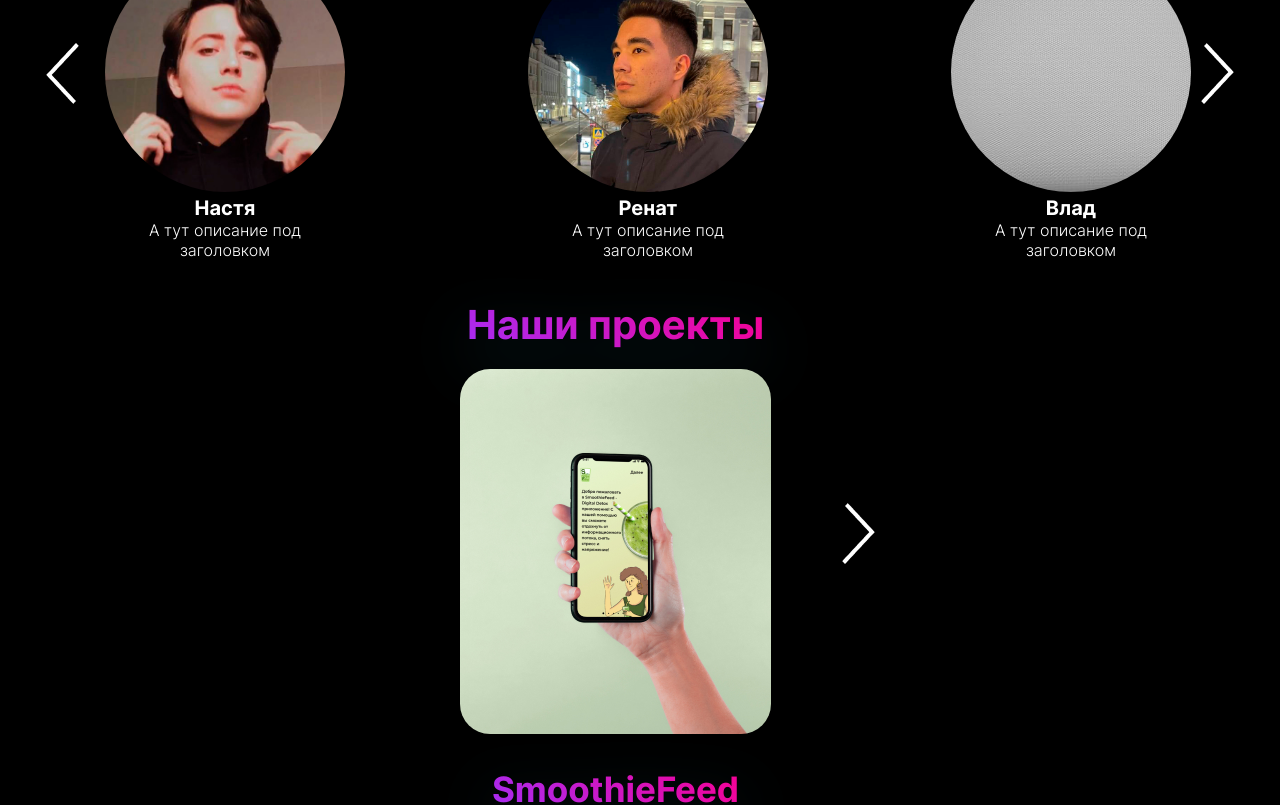
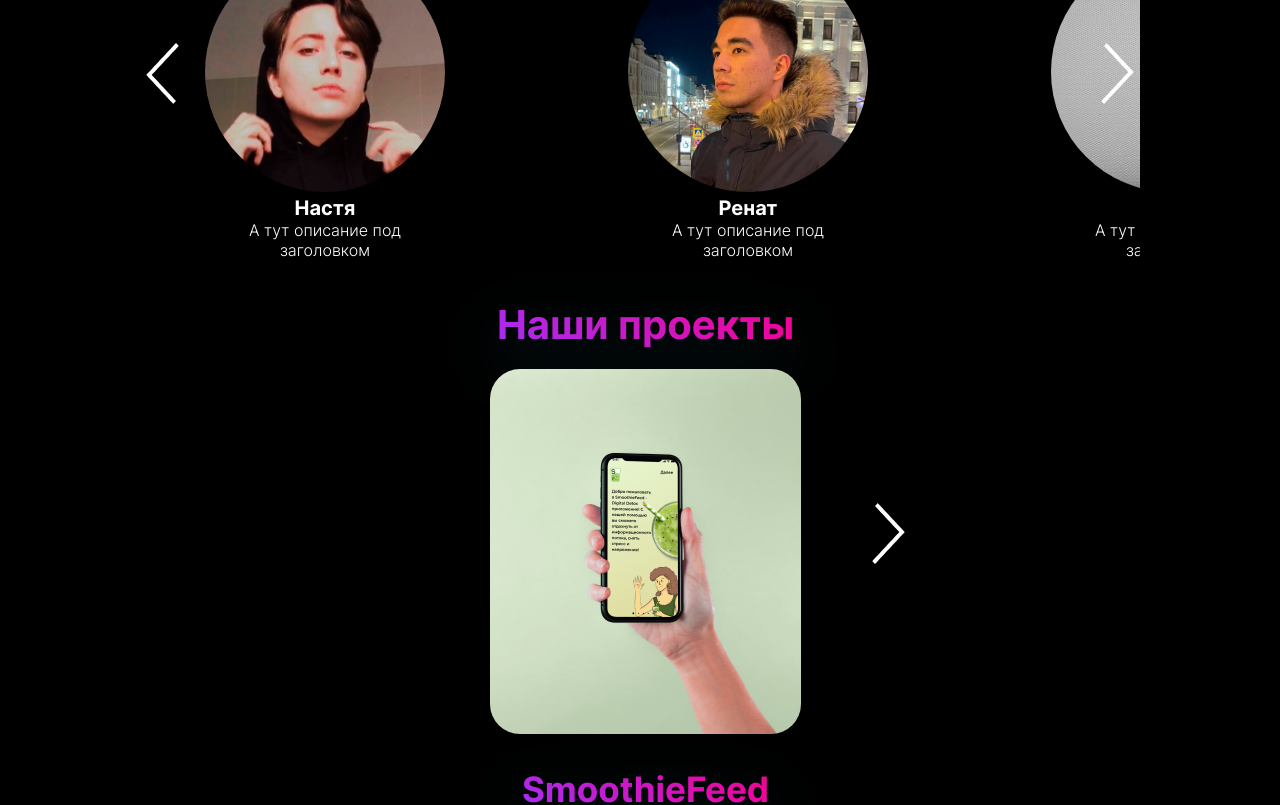
Before and after one commit to Isas2g/WEB-studio-project, a Vue app: page / in a window 1280 px wide. Shown: the part 767-1572 px from the top of the page. Built offline with nearby package versions, Linux system fonts and the light colour scheme.

Commit message:
media added

```diff
--- a/src/App.vue
+++ b/src/App.vue
@@ -150,6 +150,12 @@
   font-size: 16px;
 }
 
+@media (max-width: 1440px) {
+  .container {
+    max-width: 1000px;
+  }
+}
+
 @media (max-width: 1024px) {
   button.more-btn {
     width: 250px;
--- a/src/pages/Main/MainPage.vue
+++ b/src/pages/Main/MainPage.vue
@@ -244,7 +244,6 @@
     align-content: end;
     justify-content: center;
     margin-top: 291px;
-    //padding: 0 150px 0 150px;
     text-align: center;
     width: 100%;
   }
```
